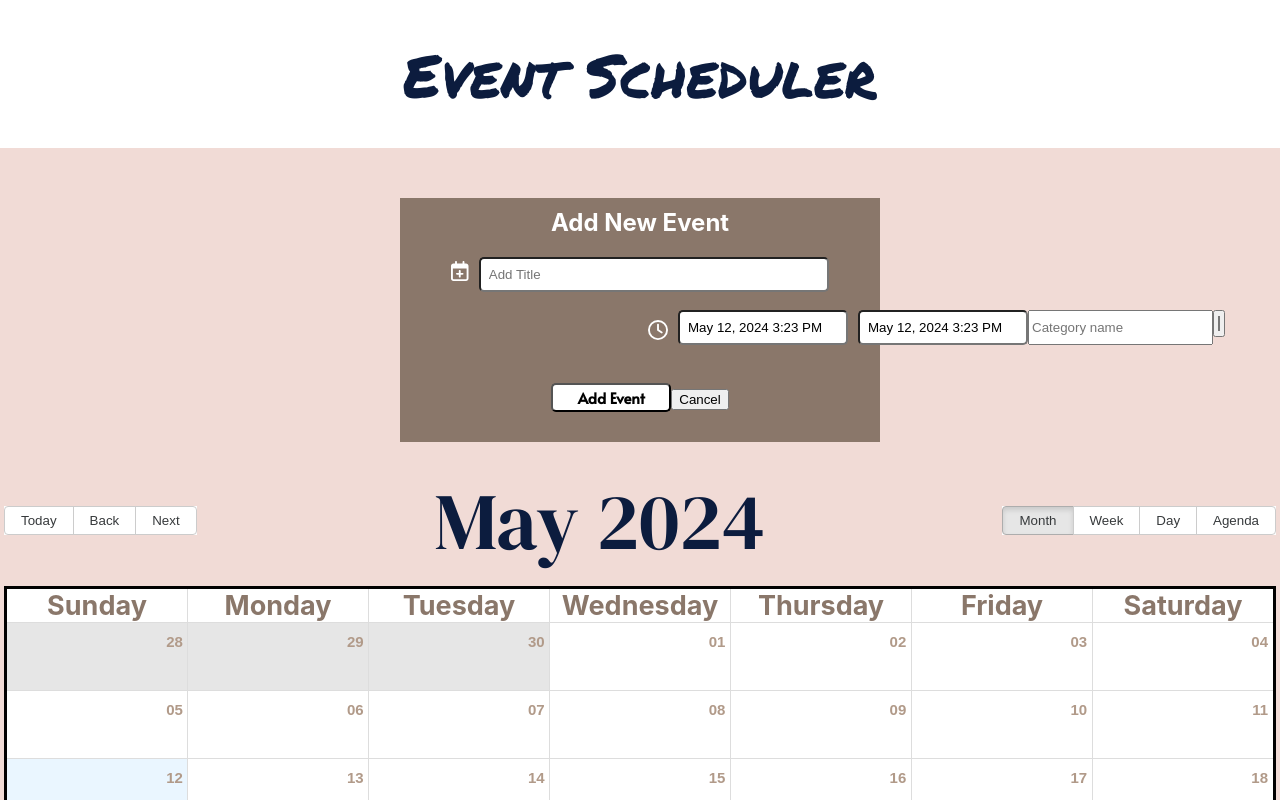
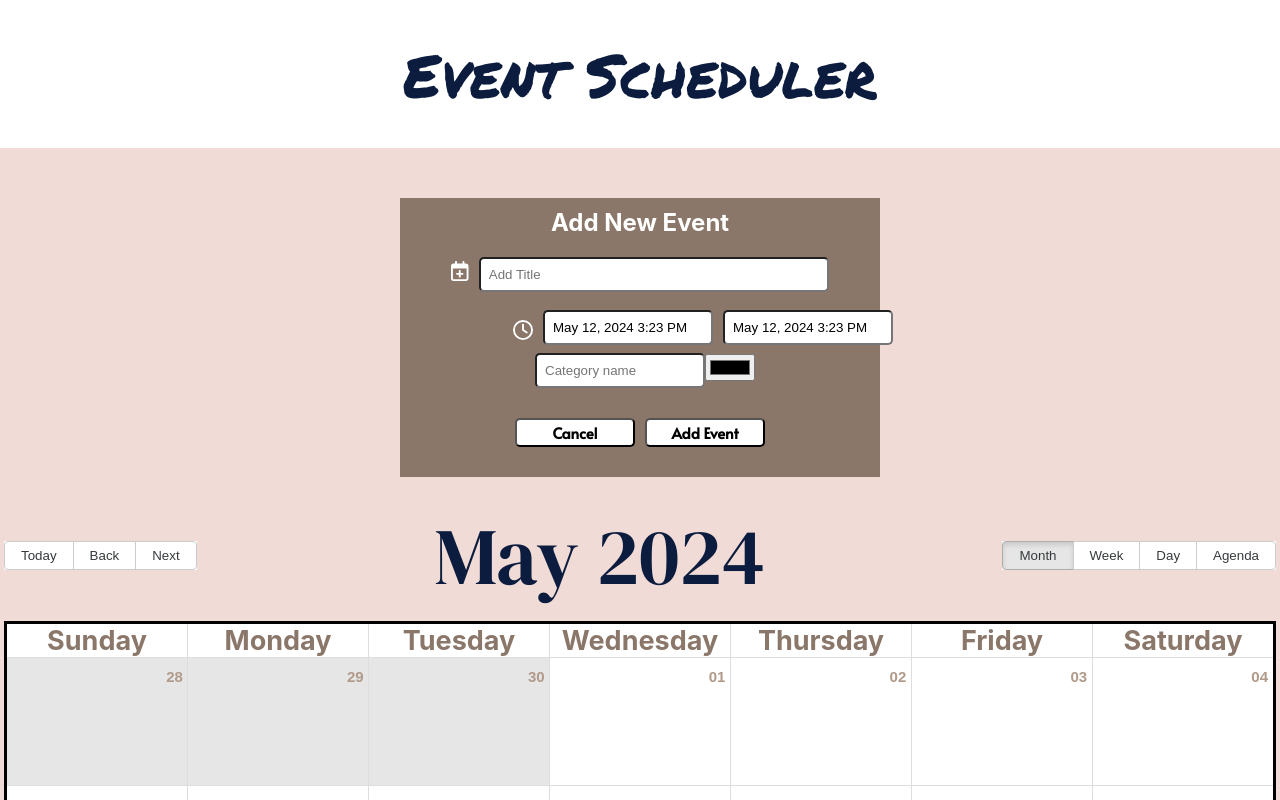
Before and after one commit to GabrielleBelgar/FinalProject_CalendarApp, a React (Create React App) app in the folder grp1_calendarapp/: page / in a window 1280 px wide. Shown: the top 800 px of the page. Built offline with nearby package versions, Linux system fonts and the light colour scheme.

Commit message:
fixed css

```diff
--- a/grp1_calendarapp/src/App.css
+++ b/grp1_calendarapp/src/App.css
@@ -34,12 +34,19 @@ body{
 	margin-top: 20px;
 	margin-bottom: 100px;
 
+
+
 }
 
+.rbc-month-row{
+	height: 500px;
+}
 .rbc-month-view{
 	border: 3px solid;
 	background-color: rgb(255, 255, 255);
 }
+
+
 /* NOT WORKING!!!!!!! */
 
 .rbc-btn-group{
@@ -125,6 +132,12 @@ body{
 	margin-left: 10px;
 }
 
+.category{
+	border-radius: 5px;
+	padding:8px;
+	width: 150px;
+	margin-left: 10px;
+}
 .EventIcon{
 	color: white;
 	margin-right: 10px;
@@ -135,7 +148,7 @@ body{
 	color: white;
 	height: 20px;
 	margin-top: 10px;
-	margin-left: 220px;
+	margin-left: 85px;
 }
 
 .submit-btn{
@@ -150,6 +163,18 @@ body{
 	transition: white 0.3s;
 }
 
+.Cancel{
+		border-radius: 5px;
+		font-family: Alata, sans-serif;
+		padding:2px 5px;
+		width: 120px;
+		font-size: 15px;
+		font-weight: 600;
+		background-color: white;
+		margin-top: 10px;
+		transition: white 0.3s;
+		margin-right: 10px;
+}
 .submit-btn:hover {
 	background-color: #0c1c3e;
 	color: white;
@@ -177,7 +202,7 @@ body{
 	border-radius: 5px;
 	box-shadow: 0 2px 5px rgba(0, 0, 0, 0.3);
 	width: 600px;
-	height: 240px;
+	height: 350px;
   }
 
   .popup-inner-header {
@@ -299,11 +324,12 @@ body{
 }
 
 .ReactModal__Overlay {
-	margin-left: 550px;
-	margin-right: 550px;
-	margin-bottom: 550px;
+	margin-left: 400px;
+	margin-right: 400px;
+	margin-bottom: 300px;
 	margin-top: 40px;
 	align-content: center;
+
   }
 
   .ReactModal__Content h2, p{
--- a/grp1_calendarapp/src/App.js
+++ b/grp1_calendarapp/src/App.js
@@ -218,7 +218,10 @@ function App() {
               dateFormat="MMMM d, yyyy h:mm aa"
               timeCaption="Time"
             />
+        </div>
+        <div>
             <input
+            className="category"
               type="text"
               placeholder="Category name"
               value={newEvent.category}
@@ -235,8 +238,8 @@ function App() {
             />
           </div>
                 <br></br>
+                <button onClick={handleCancelEvent} className="Cancel">Cancel</button>
                 <button className="submit-btn" onClick={handleAddEvent}>Add Event</button>
-                <button onClick={handleCancelEvent}>Cancel</button>
           </div>
           <div className="Calendar">
         <Calendar
@@ -253,7 +256,7 @@ function App() {
         }
         startAccessor="start"
         endAccessor="end"
-        style={{ height: 500 }}
+        style={{ height: 800 }}
         eventPropGetter={eventStyleGetter}
       />
       {showPopup && (
```
